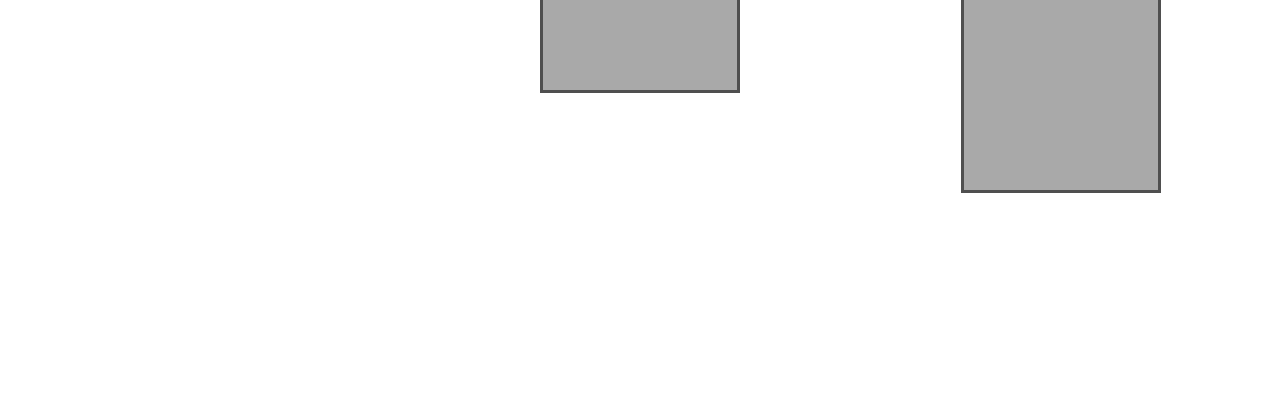
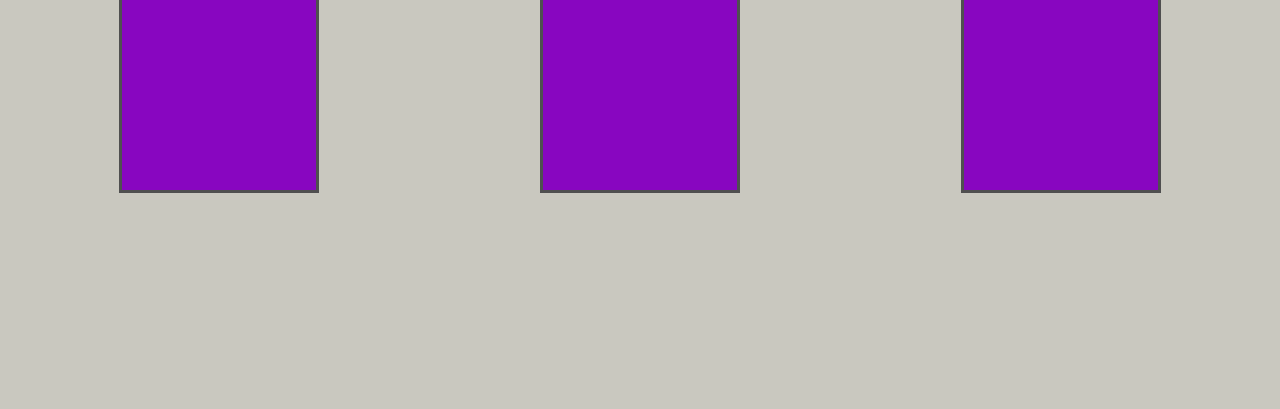
Before and after one commit to TaylorMaDEWotK18/Test, a plain HTML site: page index.html in a window 1280 px wide. Shown: the part 391-800 px from the top of the page. Drawn offline with Linux system fonts and the light colour scheme.

Commit message:
re-introduced to flexwrap, playing with the content alignment

```diff
--- a/style.css
+++ b/style.css
@@ -2,6 +2,7 @@
 	box-sizing: border-box;
 	font-family: 'Montserrat', sans-serif;
 	font-size: 1.5rem;
+	background-color: rgb(201, 200, 191);
 }
 .parent {
 	position: relative;
@@ -24,16 +25,17 @@
 /* Flexbox Training */
 .flexbox-container {
 	display: flex;
-	flex-direction: row;
+	flex-wrap: wrap;
 	justify-content: space-around;
-	align-items:flex-start;
-	align-content: center;
+	align-items:stretch;
+	align-content:flex-start;
 }
 .flexbox-item {
 	width: 200px;
 	margin: 10px;
 	border: 3px solid rgb(79, 79, 79);
-	background-color: darkgray;
+	color: white;
+	background-color: rgb(136, 6, 192);
 }
 .flexbox-item-1 {
 	min-height: 100px;
```
